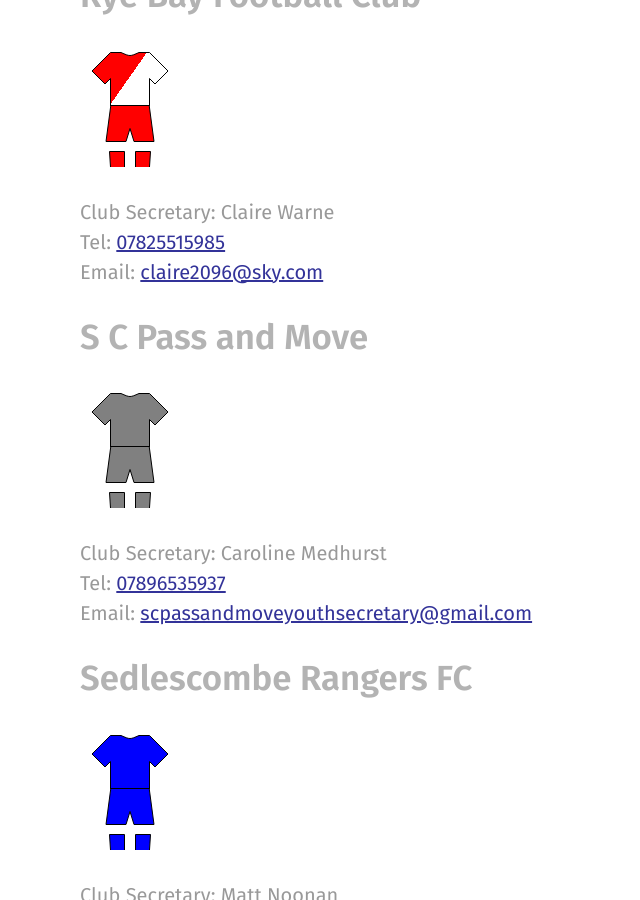
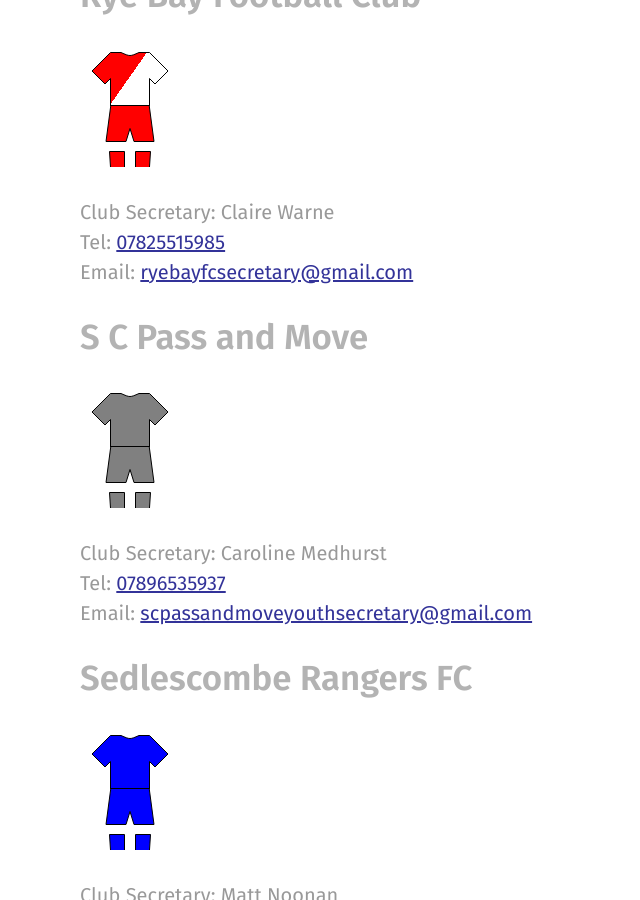
Before and after one commit to rotherleague/Rother, a Jekyll site: the page built from clubs.md, in a window 1280 px wide and 900 px high, scrolled down 8519 px. Shown: the whole window, without its empty margins (0-640 px from the left). Built offline with Jekyll 4.4.1, drawn with Linux system fonts in a browser that asks for light colours; nearby versions of some CDN libraries.

Commit message:
Update rye_bay.html

```diff
--- a/_includes/clubs/rye_bay.html
+++ b/_includes/clubs/rye_bay.html
@@ -6,4 +6,4 @@
 </p>
 <p>Club Secretary: Claire	Warne<br>
   Tel: <a href="tel:07825515985">07825515985</a><br>
-Email: <a href="mailto:claire2096@sky.com">claire2096@sky.com</a></p>
+Email: <a href="mailto:RyeBayFCsecretary@gmail.com">ryebayfcsecretary@gmail.com</a></p>
```
